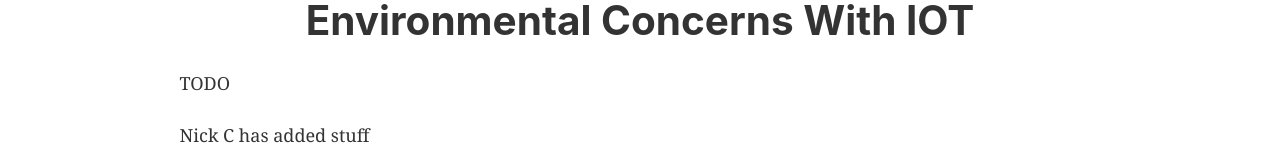
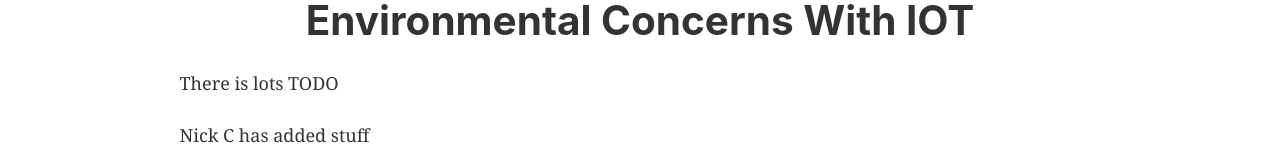
Before and after one commit to shimmy568/2911-Project-Website, a Gatsby site: page /environment in a window 1280 px wide. Shown: the part 629-789 px from the top of the page. Built offline with nearby package versions, Linux system fonts and the light colour scheme; Gatsby itself is replaced by a stand-in of ours.

Commit message:
Update environment.js

```diff
--- a/src/pages/environment.js
+++ b/src/pages/environment.js
@@ -22,7 +22,7 @@ const EnvironmentPage = () => (
       </ImageContainer>
       <PageTitle>Environmental Concerns With IOT</PageTitle>
     </div>
-    <p>TODO</p>
+    <p>There is lots TODO</p>
     <div> Nick C has added stuff </div>
   </Layout>
 )
```
